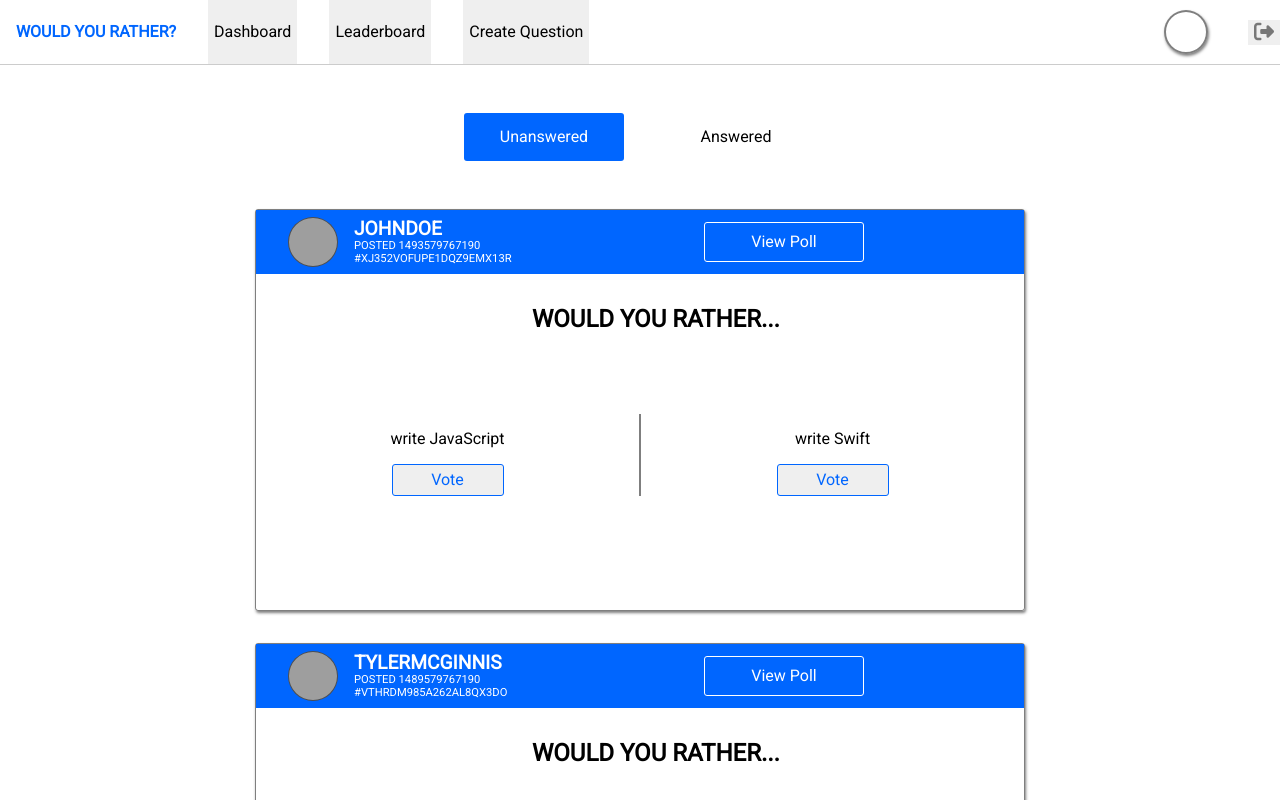
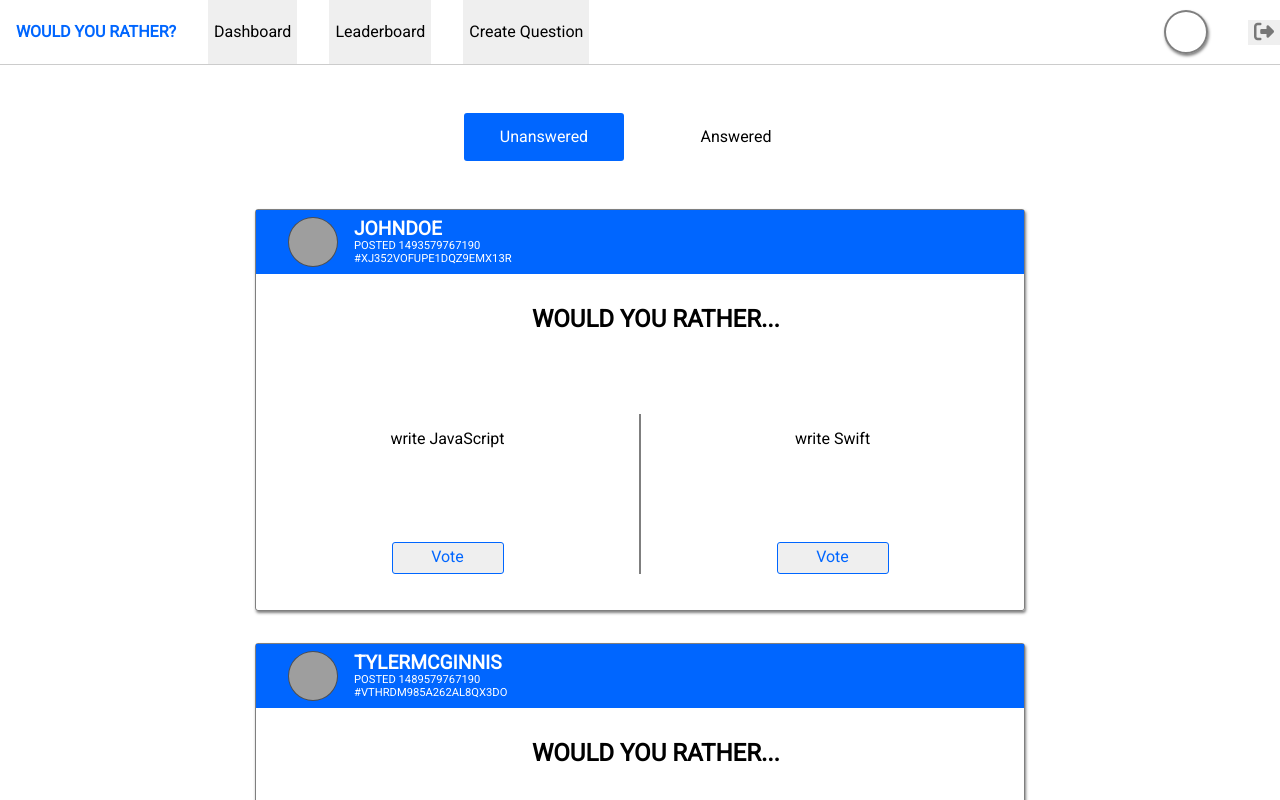
Before and after one commit to thejoshcooter/u-would-you-rather, a React (Create React App) app: page /dashboard in a window 1280 px wide. Shown: the top 800 px of the page. Built offline with nearby package versions, Linux system fonts and the light colour scheme; sample sign-in values are in the browser's storage; grey boxes are pictures that could not be loaded.

Commit message:
snapshot

```diff
--- a/src/components/Question.js
+++ b/src/components/Question.js
@@ -1,12 +1,25 @@
-import React from 'react'
+import React, { useEffect } from 'react'
 import styled from 'styled-components'
 import { Link } from 'react-router-dom'
 import { useDispatch, useSelector } from 'react-redux'
 import * as actions from '../redux/actions'
 
-const Question = ({ id, author, timestamp, optionOne, optionTwo }) => {
+const Question = ({ id, author, timestamp, optionOne, optionTwo, tab }) => {
     const dispatch = useDispatch()
     const op = useSelector(state => state.users.data).filter(user => user.id === author)[0]
+    const authUser = useSelector(state => state.auth.userId)
+
+    const determineUserVote = (optOneVotes, optTwoVotes) => {
+        if (optOneVotes.includes(authUser)) {
+            return 'optionOne'
+        } else if (optTwoVotes.includes(authUser)) {
+            return 'optionTwo'
+        } else {
+            return null
+        }
+    }
+
+    const userVote = determineUserVote(optionOne.votes, optionTwo.votes)
 
     const onVoteSubmit = (qid, answer) => {
         dispatch(actions.saveAnswer(qid, answer))
@@ -25,7 +38,9 @@ const Question = ({ id, author, timestamp, optionOne, optionTwo }) => {
                     <span className='date'>#{id}</span>
                 </UserInfo>
 
-                <Link className='viewPoll' to={`/questions/${id}`}><ViewPoll>View Poll</ViewPoll></Link>
+                {tab === 'ANSWERED' && (
+                    <Link className='viewPoll' to={`/questions/${id}`}><ViewPoll>View Poll</ViewPoll></Link>
+                )}
             </Header>
 
             <Title>Would You Rather...</Title>
@@ -36,7 +51,12 @@ const Question = ({ id, author, timestamp, optionOne, optionTwo }) => {
                         {optionOne.text}
                     </p>
 
-                    <button onClick={() => onVoteSubmit(id, 'optionOne')}>Vote</button>
+                    {tab ==='UNANSWERED' && (
+                        <button onClick={() => onVoteSubmit(id, 'optionOne')}>Vote</button>
+                    )}
+                    {tab === 'ANSWERED' && userVote === 'optionOne' && (
+                        <button>Your Choice</button>
+                    )}
                 </div>
 
                 <div className='right-side'>
@@ -44,9 +64,16 @@ const Question = ({ id, author, timestamp, optionOne, optionTwo }) => {
                         {optionTwo.text}
                     </p>
 
-                    <button onClick={() => onVoteSubmit(id, 'optionTwo')}>Vote</button>
+                    {tab === 'UNANSWERED' && (
+                        <button onClick={() => onVoteSubmit(id, 'optionTwo')}>Vote</button>
+                    )}
+                    {tab === 'ANSWERED' && userVote === 'optionTwo' && (
+                        <button>Your Choice</button>
+                    )}
                 </div>
             </Choices>
+
+            {/* <p>You voted: {userVote}</p> */}
 
         </Container>
         </>
@@ -138,32 +165,40 @@ const Title = styled.h1`
 const Choices = styled.div`
     width: 100%;
     height: 100%;
+    min-height: 10rem;
     display: flex;
     flex-flow: row nowrap;
     justify-content: space-between;
     align-items: center;
     margin-top: 2rem;
+    // background-color: purple;
 
     .left-side {
         width: 50%;
-        height: 90%;
+        // height: 90%;
     }
 
     .right-side {
         width: 50%;
-        height: 90%;
+        // height: 90%;
         border-left: 2px solid rgba(0, 0, 0, 0.5);
     }
 
     .left-side, .right-side {
+        height: 100%;
+        min-height: 10rem;
         display: flex;
         flex-flow: column nowrap;
         justify-content: center;
         align-items: center;
+        // background-color: red;
+
+        p {
+            margin-bottom: auto;
+        }
     }
 
     button {
-        margin-top: auto;
         width: 7rem;
         height: 2rem;
         border-radius: 3px;
--- a/src/views/dashboard/index.js
+++ b/src/views/dashboard/index.js
@@ -43,6 +43,7 @@ const DashboardView = () => {
                                 timestamp={question.timestamp}
                                 optionOne={question.optionOne}
                                 optionTwo={question.optionTwo}
+                                tab={tab.value}
                             />
                         )
                     }
@@ -60,6 +61,7 @@ const DashboardView = () => {
                                 timestamp={question.timestamp}
                                 optionOne={question.optionOne}
                                 optionTwo={question.optionTwo}
+                                tab={tab.value}
                             />
                         )
                     }
```
